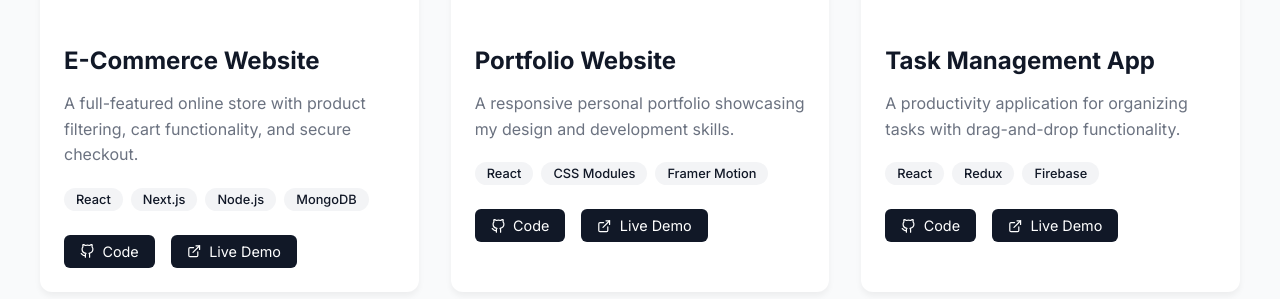
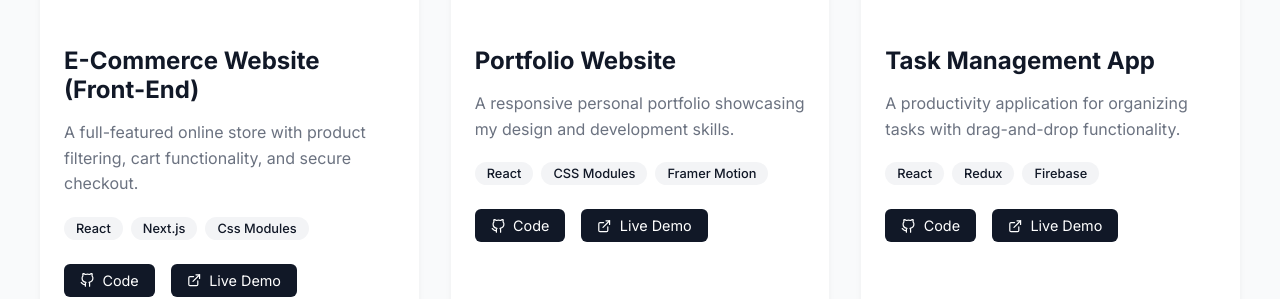
Before and after one commit to BigDon999/Destinys-portfolio, a Next.js app in the folder my-app/: page /projects in a window 1280 px wide. Shown: the part 534-833 px from the top of the page. Built offline with nearby package versions, Linux system fonts and the light colour scheme.

Commit message:
commit to change

```diff
--- a/my-app/app/about/page.jsx
+++ b/my-app/app/about/page.jsx
@@ -68,7 +68,7 @@ function AboutPage() {
               <ul className={styles.skillListColumns}>
                 <li><strong>Design:</strong> canva, Figma, framer</li>
                 <li><strong>Development:</strong> VS Code, Git, npm/yarn</li>
-                <li><strong>Frameworks:</strong> React, Next.js, Tailwind CSS</li>
+                <li><strong>Frameworks:</strong> React, Next.js, CSS modules</li>
                 <li><strong>Methodologies:</strong> Mobile-first, BEM, Atomic Design</li>
               </ul>
             </div>
--- a/my-app/app/projects/page.jsx
+++ b/my-app/app/projects/page.jsx
@@ -3,7 +3,7 @@ import styles from "./projects.module.css";
 import SectionHeader from '../components/section-header/SectionHeader';
 import { FiGithub, FiExternalLink } from 'react-icons/fi';
 import port from "../assets/port.jpg";
-import ecommerce from "../assets/ecommerce.jpg";
+import ecommerce from "../assets/MyShop - Your Online Store - Google Chrome 6_16_2025 12_55_04 AM.png";
 import taskapp from "../assets/taskapp.jpg";
 import Image from 'next/image';
 
@@ -11,11 +11,11 @@ const ProjectsPage = () => {
   const projects = [
     {
       id: 1,
-      title: "E-Commerce Website",
+      title: "E-Commerce Website (Front-End)",
       description: "A full-featured online store with product filtering, cart functionality, and secure checkout.",
-      technologies: ["React", "Next.js", "Node.js", "MongoDB"],
-      githubLink: "https://github.com/yourusername/ecommerce",
-      liveLink: "https://yourecommerce.com",
+      technologies: ["React", "Next.js", "Css Modules",],
+      githubLink: "https://github.com/BigDon999/E-commerce-FrontEnd.git",
+      liveLink: "https://e-commerce-front-end-black.vercel.app/",
       image: ecommerce,
       imageAlt: "E-commerce website screenshot"
     },
```
Also changed, not shown: my-app/app/assets/ecommerce.jpg (deleted), 1 other file (tests, documents, lock files or other folders).
